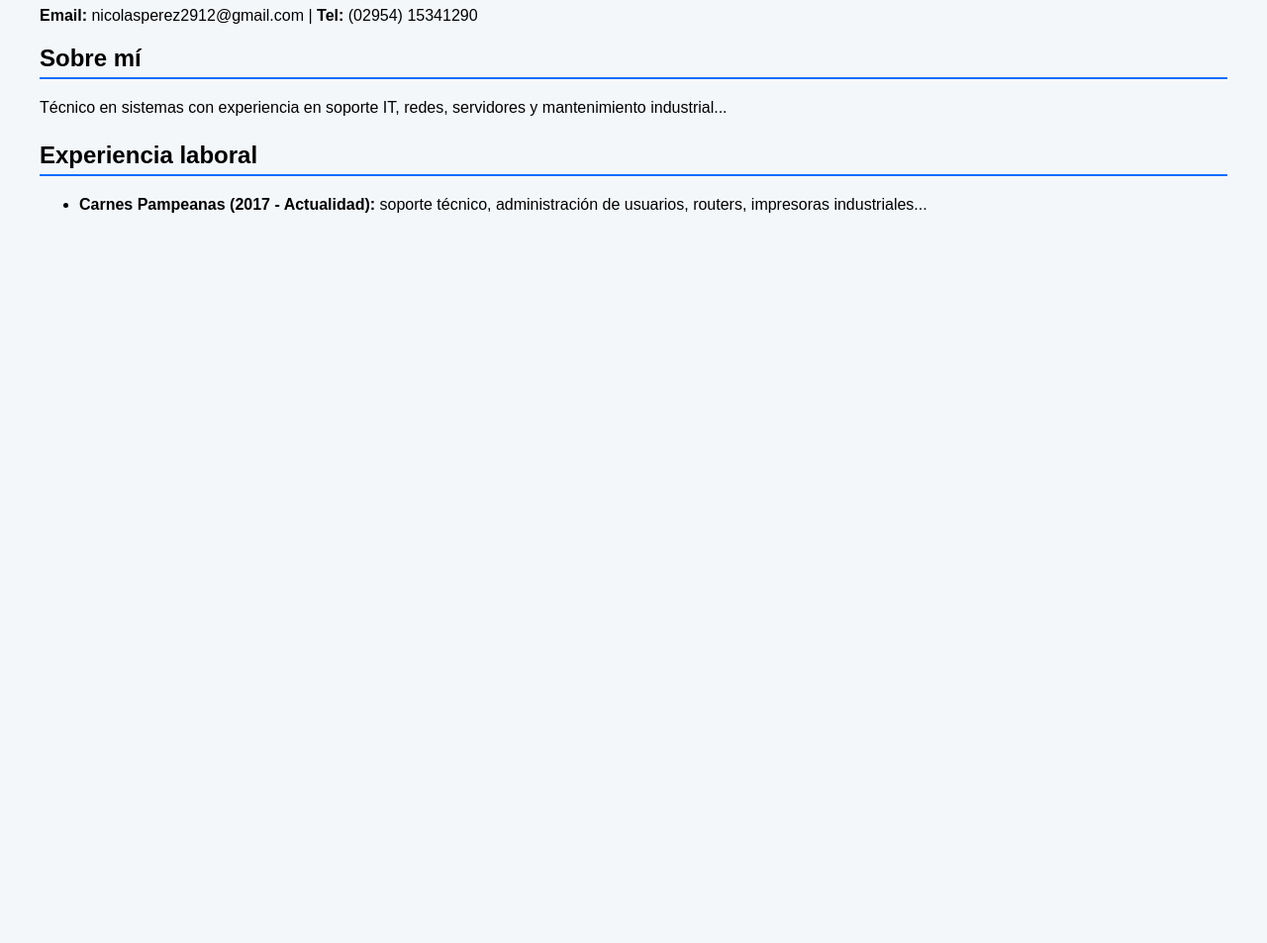
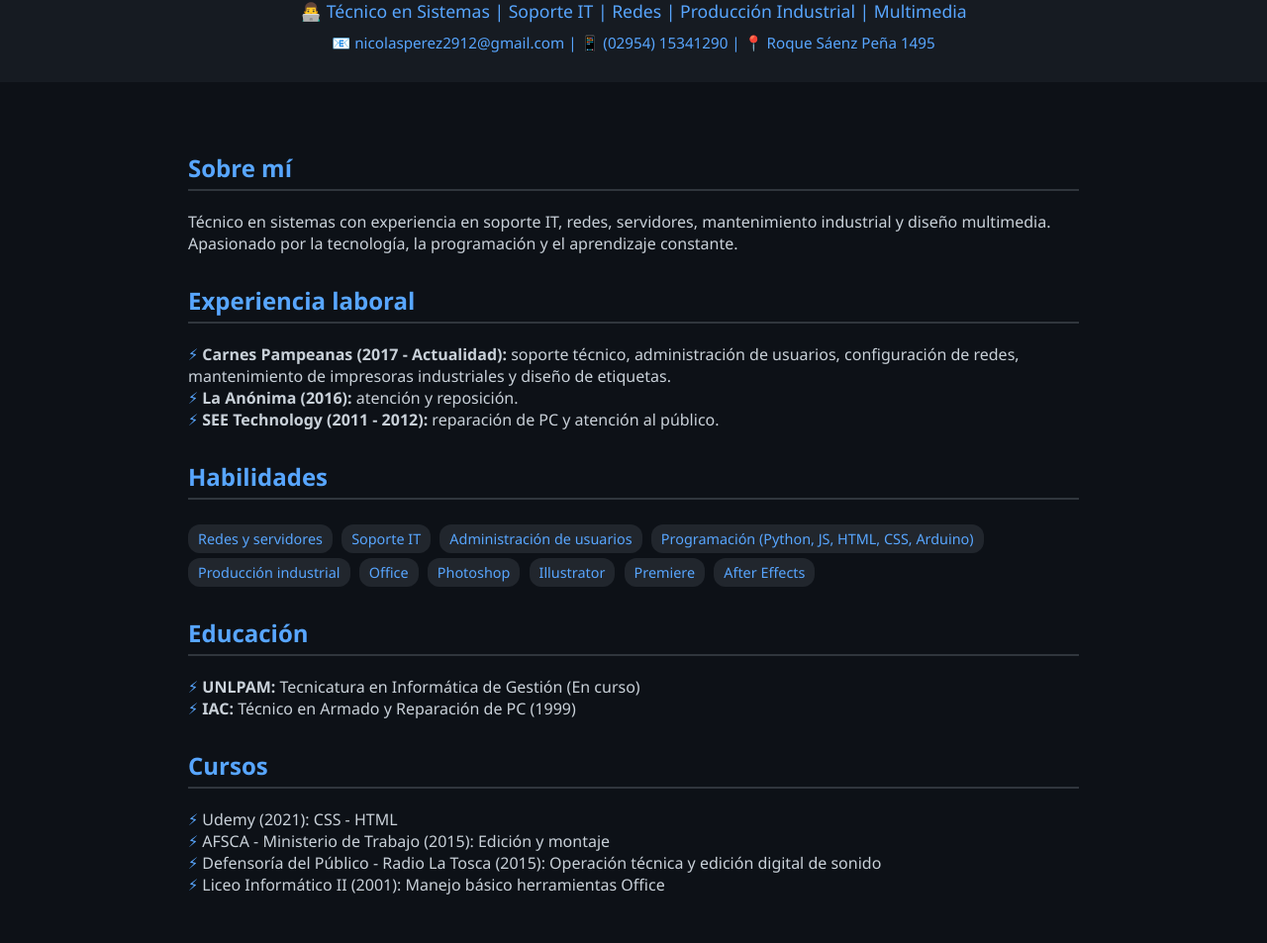
Before and after one commit to NicolasRasse/CV, a plain HTML site: page index.html in a window 1280 px wide. Shown: the part 91-1044 px from the top of the page at 99% size. Before the commit the page ends 800 px from the top, so only its background shows below. Drawn offline with Linux system fonts and the light colour scheme.

Commit message:
Update index.html

```diff
--- a/index.html
+++ b/index.html
@@ -4,26 +4,130 @@
   <meta charset="UTF-8">
   <title>CV - Ariel Nicolás Pérez</title>
   <style>
-    body { font-family: Arial, sans-serif; margin: 40px; background: #f4f7fa; }
-    h1 { color: #0d6efd; }
-    h2 { border-bottom: 2px solid #0d6efd; padding-bottom: 5px; }
-    .section { margin-bottom: 25px; }
+    body {
+      font-family: 'Segoe UI', Tahoma, Geneva, Verdana, sans-serif;
+      margin: 0;
+      background: #0d1117;
+      color: #c9d1d9;
+    }
+    header {
+      background: #161b22;
+      color: #58a6ff;
+      text-align: center;
+      padding: 30px 20px;
+    }
+    header h1 {
+      margin: 0;
+      font-size: 2.5em;
+    }
+    header p {
+      margin: 5px 0;
+      font-size: 1.1em;
+    }
+    .container {
+      max-width: 900px;
+      margin: 20px auto;
+      padding: 20px;
+    }
+    h2 {
+      color: #58a6ff;
+      border-bottom: 2px solid #30363d;
+      padding-bottom: 5px;
+      margin-top: 30px;
+    }
+    ul {
+      list-style: none;
+      padding: 0;
+    }
+    ul li::before {
+      content: "⚡ ";
+      color: #58a6ff;
+    }
+    .section {
+      margin-bottom: 20px;
+    }
+    .contact {
+      margin-top: 10px;
+      font-size: 0.95em;
+    }
+    .badge {
+      display: inline-block;
+      background: #21262d;
+      color: #58a6ff;
+      padding: 5px 10px;
+      border-radius: 12px;
+      margin: 5px 5px 0 0;
+      font-size: 0.9em;
+    }
+    footer {
+      text-align: center;
+      padding: 15px;
+      background: #161b22;
+      margin-top: 30px;
+      color: #8b949e;
+      font-size: 0.85em;
+    }
   </style>
 </head>
 <body>
+  <header>
     <h1>Ariel Nicolás Pérez</h1>
-  <p><b>Email:</b> nicolasperez2912@gmail.com | <b>Tel:</b> (02954) 15341290</p>
+    <p>👨‍💻 Técnico en Sistemas | Soporte IT | Redes | Producción Industrial | Multimedia</p>
+    <div class="contact">
+      📧 nicolasperez2912@gmail.com | 📱 (02954) 15341290 | 📍 Roque Sáenz Peña 1495
+    </div>
+  </header>
 
+  <div class="container">
     <div class="section">
       <h2>Sobre mí</h2>
-    <p>Técnico en sistemas con experiencia en soporte IT, redes, servidores y mantenimiento industrial...</p>
+      <p>Técnico en sistemas con experiencia en soporte IT, redes, servidores, mantenimiento industrial y diseño multimedia. Apasionado por la tecnología, la programación y el aprendizaje constante.</p>
     </div>
 
     <div class="section">
       <h2>Experiencia laboral</h2>
       <ul>
-      <li><b>Carnes Pampeanas (2017 - Actualidad):</b> soporte técnico, administración de usuarios, routers, impresoras industriales...</li>
+        <li><b>Carnes Pampeanas (2017 - Actualidad):</b> soporte técnico, administración de usuarios, configuración de redes, mantenimiento de impresoras industriales y diseño de etiquetas.</li>
+        <li><b>La Anónima (2016):</b> atención y reposición.</li>
+        <li><b>SEE Technology (2011 - 2012):</b> reparación de PC y atención al público.</li>
       </ul>
     </div>
+
+    <div class="section">
+      <h2>Habilidades</h2>
+      <span class="badge">Redes y servidores</span>
+      <span class="badge">Soporte IT</span>
+      <span class="badge">Administración de usuarios</span>
+      <span class="badge">Programación (Python, JS, HTML, CSS, Arduino)</span>
+      <span class="badge">Producción industrial</span>
+      <span class="badge">Office</span>
+      <span class="badge">Photoshop</span>
+      <span class="badge">Illustrator</span>
+      <span class="badge">Premiere</span>
+      <span class="badge">After Effects</span>
+    </div>
+
+    <div class="section">
+      <h2>Educación</h2>
+      <ul>
+        <li><b>UNLPAM:</b> Tecnicatura en Informática de Gestión (En curso)</li>
+        <li><b>IAC:</b> Técnico en Armado y Reparación de PC (1999)</li>
+      </ul>
+    </div>
+
+    <div class="section">
+      <h2>Cursos</h2>
+      <ul>
+        <li>Udemy (2021): CSS - HTML</li>
+        <li>AFSCA - Ministerio de Trabajo (2015): Edición y montaje</li>
+        <li>Defensoría del Público - Radio La Tosca (2015): Operación técnica y edición digital de sonido</li>
+        <li>Liceo Informático II (2001): Manejo básico herramientas Office</li>
+      </ul>
+    </div>
+  </div>
+
+  <footer>
+    © 2025 Ariel Nicolás Pérez | Desarrollado con GitHub Pages
+  </footer>
 </body>
 </html>
```
Lines whose indentation alone changed are shown as unchanged.
